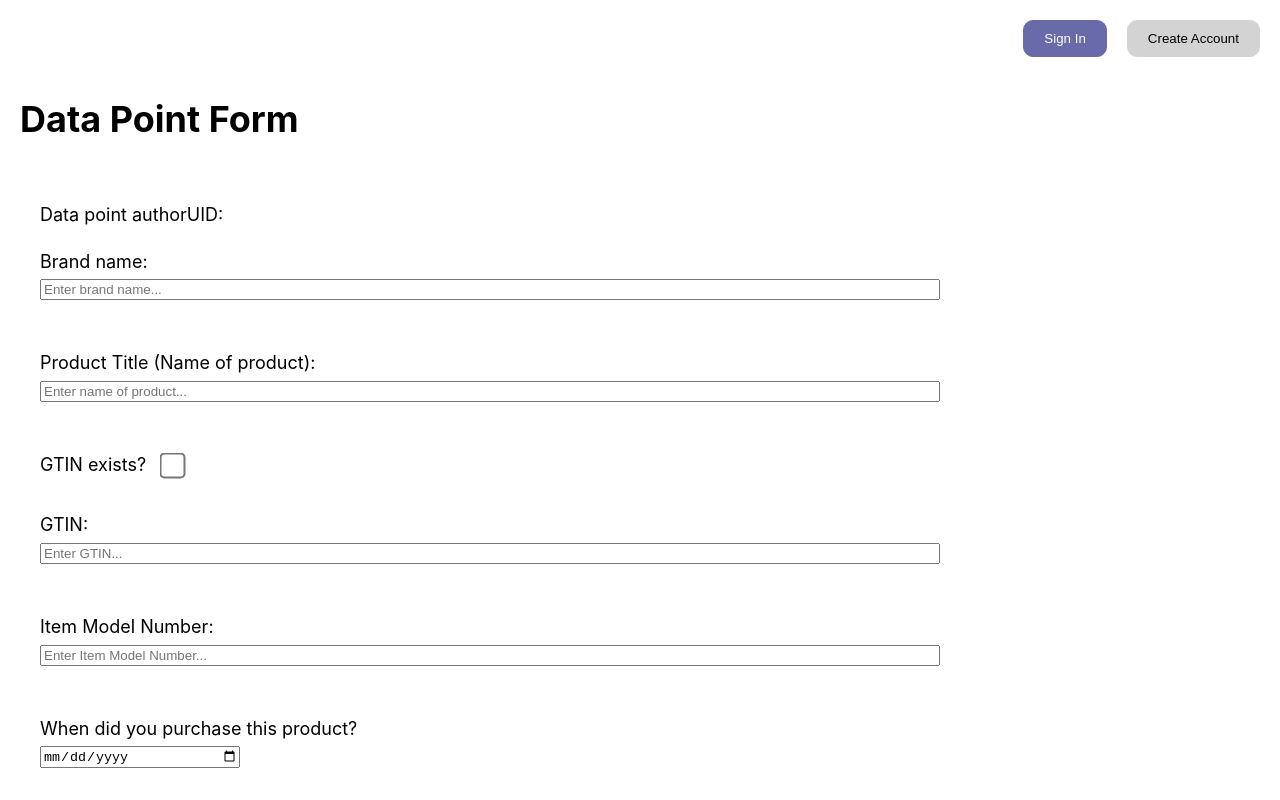
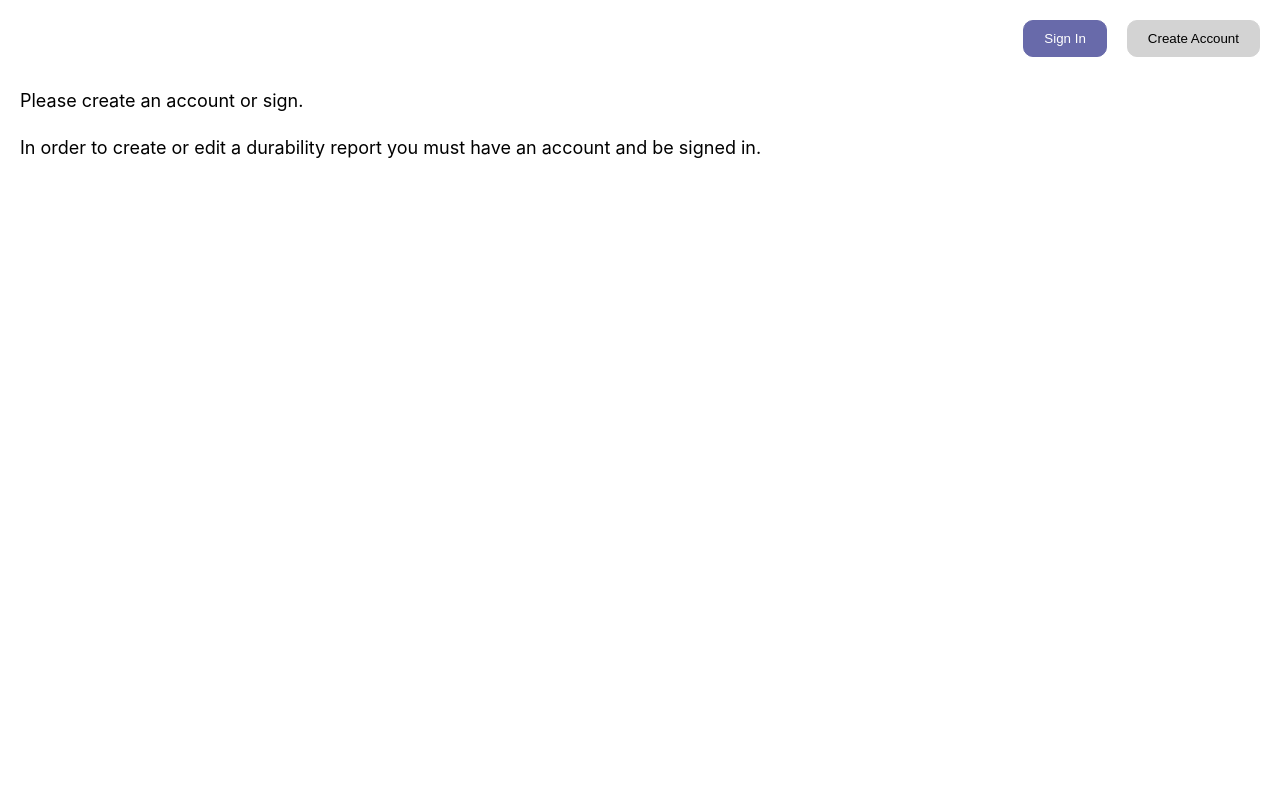
Before and after one commit to Th5192/duurable, a Next.js app: page /review-editor in a window 1280 px wide. Shown: the top 800 px of the page. Built offline with nearby package versions, Linux system fonts and the light colour scheme; no server answers.

Commit message:
review-editor.tsx is now auth enabled

```diff
--- a/pages/_app.tsx
+++ b/pages/_app.tsx
@@ -206,6 +206,8 @@ function MyApp({ Component, pageProps }: AppProps) {
       console.log('111 MyApp/useEffect/onauthStateChanged callback triggered')
       if (user) {
         setUserUID(user.uid);
+      } else {
+        setUserUID('');
       }
     });
 
--- a/pages/review-editor.tsx
+++ b/pages/review-editor.tsx
@@ -741,6 +741,7 @@ const CreateReview: NextPage = (props: InferGetServerSidePropsType<typeof getSer
   const [showErrorMessage, setShowErrorMessage] = useState(false);
   const [showSuccessMessage, setShowSuccessMessage] = useState(false)
   const [userIsAdmin, setUserIsAdmin] = useState(false)
+  const [currentUserUID, setCurrentUserUID] = useState('')
   const [correctlyFormattedYouTubeUID, setCorrectlyFormattedYouTubeUID] = useState<string|undefined>(undefined)
 
   let userContextObject = useContext(UserContext);
@@ -755,6 +756,14 @@ const CreateReview: NextPage = (props: InferGetServerSidePropsType<typeof getSer
       setUserIsAdmin(false)
     }
   },[userContextObject.userIsAdminContextValue, userIsAdmin])
+
+  useEffect(() => {
+    if (userContextObject.userUIDString !== '') {
+      setCurrentUserUID(userContextObject.userUIDString)
+    } else {
+      setCurrentUserUID('')
+    }
+  },[userContextObject.userUIDString, currentUserUID])
 
   function setVisibilityForDataPointEditingForm(formIsVisible: boolean) {
     setShowDataPointEditingForm(formIsVisible)
@@ -789,6 +798,14 @@ const CreateReview: NextPage = (props: InferGetServerSidePropsType<typeof getSer
     return (
       <div>
         <Layout>
+          {(currentUserUID === '') &&
+            <div>
+              <p>Please create an account or sign.</p>
+              <p>In order to create or edit a durability report you must have an account and be signed in.</p>
+            </div>
+          }
+          {(currentUserUID !== '') &&
+          <div>
             <h1>Data Point Form</h1>
             <div>
               {(showDataPointEditingForm === true) &&
@@ -833,6 +850,8 @@ const CreateReview: NextPage = (props: InferGetServerSidePropsType<typeof getSer
                 </div>
               }
             </div>
+          </div>
+          }
         </Layout>
       </div>
     )
```
